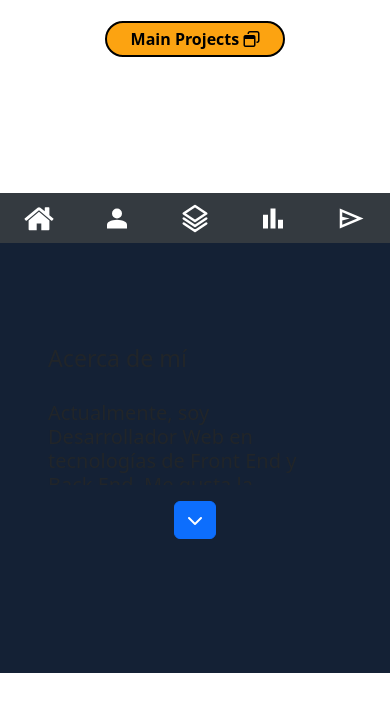
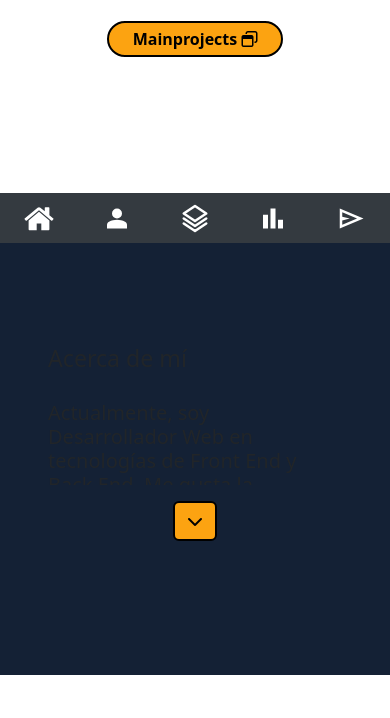
Before and after one commit to frandatagh/porfolioweb, a website with bundled scripts: page index.html in a window 390 px wide. Shown: the part 601-1319 px from the top of the page. Built offline with nearby package versions, Linux system fonts and the light colour scheme; no server answers.

Commit message:
probando text

```diff
--- a/css/styles.css
+++ b/css/styles.css
@@ -248,7 +248,7 @@ body {
 
 @font-face {
     font-family: 'contador-font';
-    src: url('/media/fonts/comic-font.TTF') format('truetype');
+    src: url('../media/fonts/comic-font.TTF') format('truetype');
     font-weight: normal;
     font-style: normal;
 }
--- a/index.html
+++ b/index.html
@@ -100,7 +100,7 @@
         <!-- Botón -->
         <div class="text-center text-md-start">
           <button id="button-mainproj" class="btn btn-primary px-4 py-1 rounded-pill">
-            Main Projects <i class="fa-regular fa-window-restore"></i>
+            Mainprojects <i class="fa-regular fa-window-restore"></i>
           </button>
         </div>
       </div>
@@ -118,7 +118,7 @@
           </h5>
         </div>
         <div class="d-flex justify-content-center">
-          <button class="btn btn-primary toggle-button d-md-none m-3">
+          <button id="button-mainproj"class="btn btn-primary toggle-button d-md-none m-3">
             <i class="fa-solid fa-chevron-down"></i>
           </button>
         </div>
```
